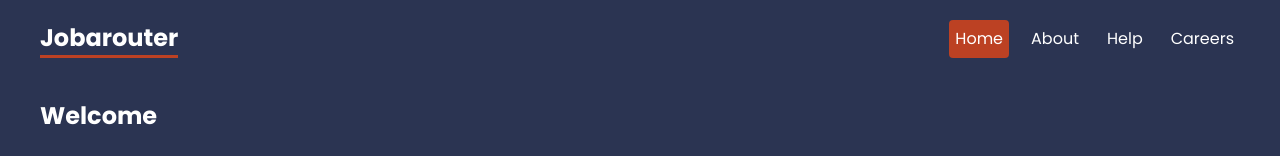
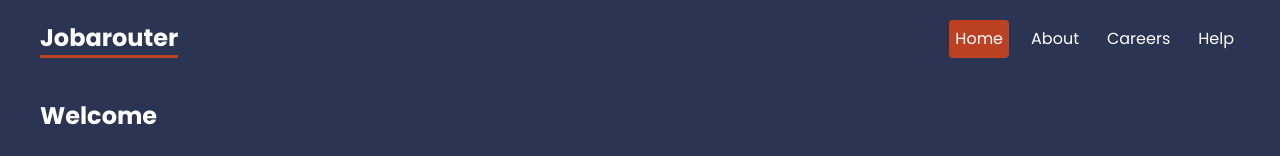
Before and after one commit to tejash023/job-router, a React (Create React App) app: page / in a window 1280 px wide. Shown: the top 156 px of the page. Built offline with nearby package versions, Linux system fonts and the light colour scheme.

Commit message:
updated root layouts

```diff
--- a/src/layouts/RootLayout.js
+++ b/src/layouts/RootLayout.js
@@ -8,8 +8,9 @@ export default function RootLayout() {
           <h1>Jobarouter</h1>
           <NavLink to="/">Home</NavLink>
           <NavLink to="about">About</NavLink>
+          <NavLink to="careers">Careers</NavLink>
           <NavLink to="help">Help</NavLink>
-          <NavLink to="careers">Careers</NavLink>
+
         </nav>
       </header>
       <main>
```
